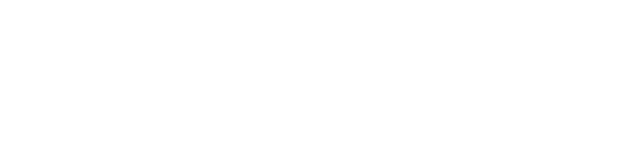
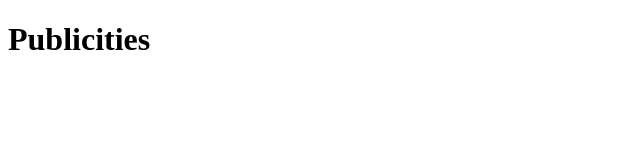
Before and after one commit to agusbarrio/publicity, a plain HTML site: page index.html in a window 1280 px wide. Shown: the whole page, without its empty margins (0-640 px from the left). Drawn offline with Linux system fonts and the light colour scheme.

Commit message:
test commit

```diff
--- a/index.html
+++ b/index.html
@@ -10,5 +10,7 @@
       crossorigin="anonymous"
     ></script>
   </head>
-  <body></body>
+  <body>
+    <h1>Publicities</h1>
+  </body>
 </html>
```
